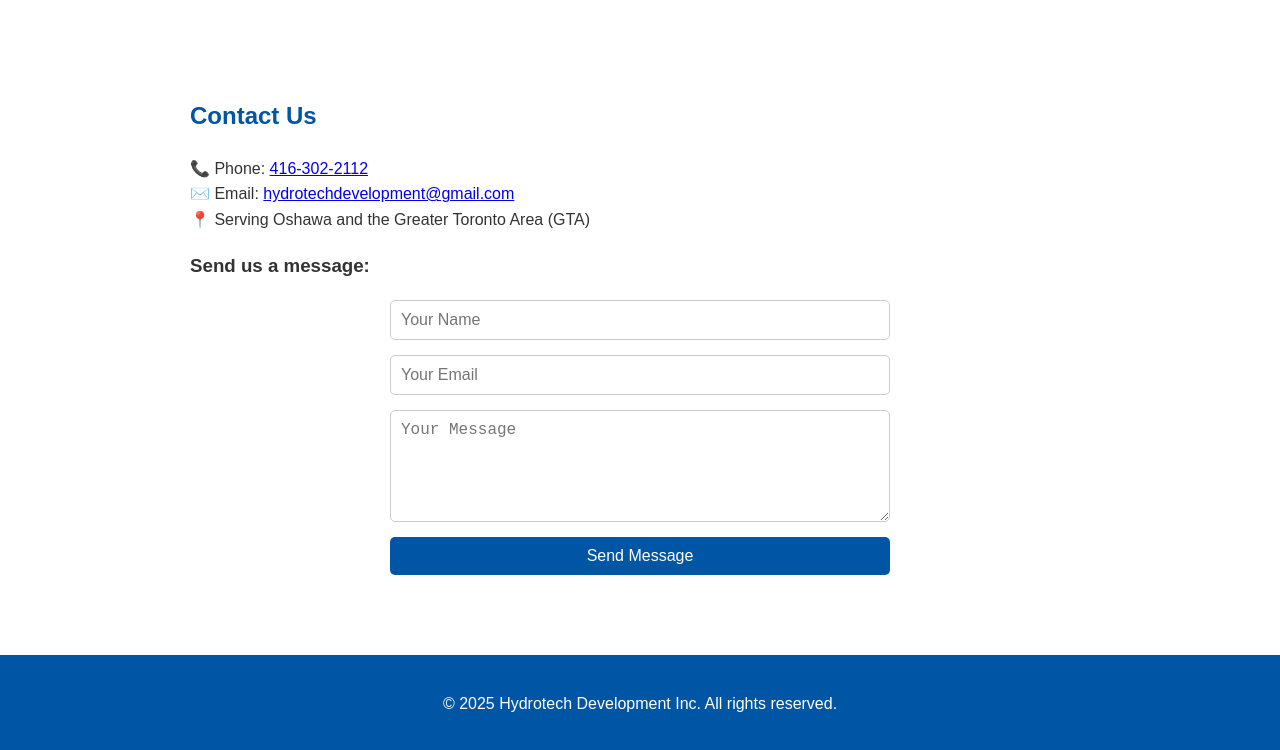
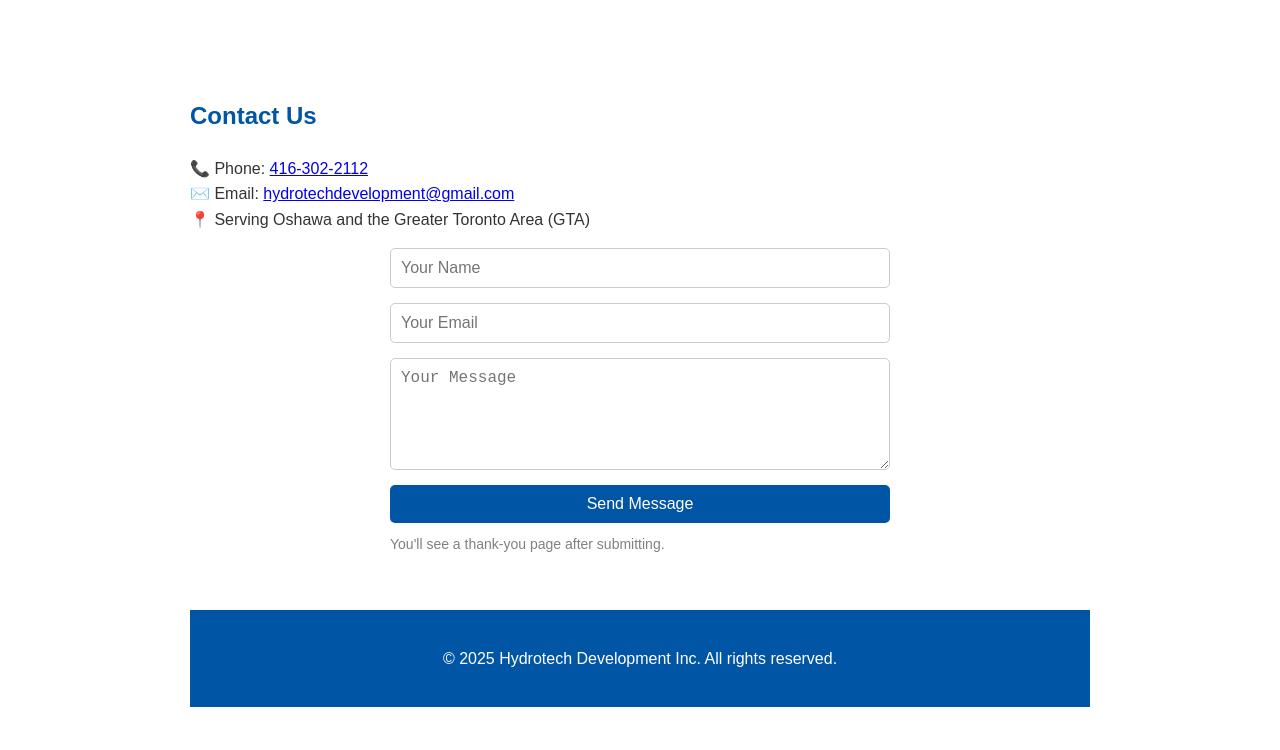
Before and after one commit to hydrotechdevelopment/hydrotech-website, a plain HTML site: page index.html in a window 1280 px wide. Shown: the part 959-1709 px from the top of the page. Drawn offline with Linux system fonts and the light colour scheme.

Commit message:
Update index.html

```diff
--- a/index.html
+++ b/index.html
@@ -68,15 +68,16 @@
   <p>📞 Phone: <a href="tel:4163022112">416-302-2112</a><br>
   ✉️ Email: <a href="mailto:hydrotechdevelopment@gmail.com">hydrotechdevelopment@gmail.com</a><br>
   📍 Serving Oshawa and the Greater Toronto Area (GTA)</p>
-
-  <h3>Send us a message:</h3>
-  <form action="https://formspree.io/f/xwpqvjjp" method="POST">
+<form action="https://formspree.io/f/xwpqvjjp" method="POST">
   <input type="text" name="name" placeholder="Your Name" required />
   <input type="email" name="email" placeholder="Your Email" required />
   <textarea name="message" placeholder="Your Message" rows="5" required></textarea>
   <button type="submit">Send Message</button>
+  <p style="font-size:14px; color:gray; margin-top:10px;">
+    You'll see a thank-you page after submitting.
+  </p>
 </form>
-</section>
+
 
 <footer>
   <p>© 2025 Hydrotech Development Inc. All rights reserved.</p>
```
